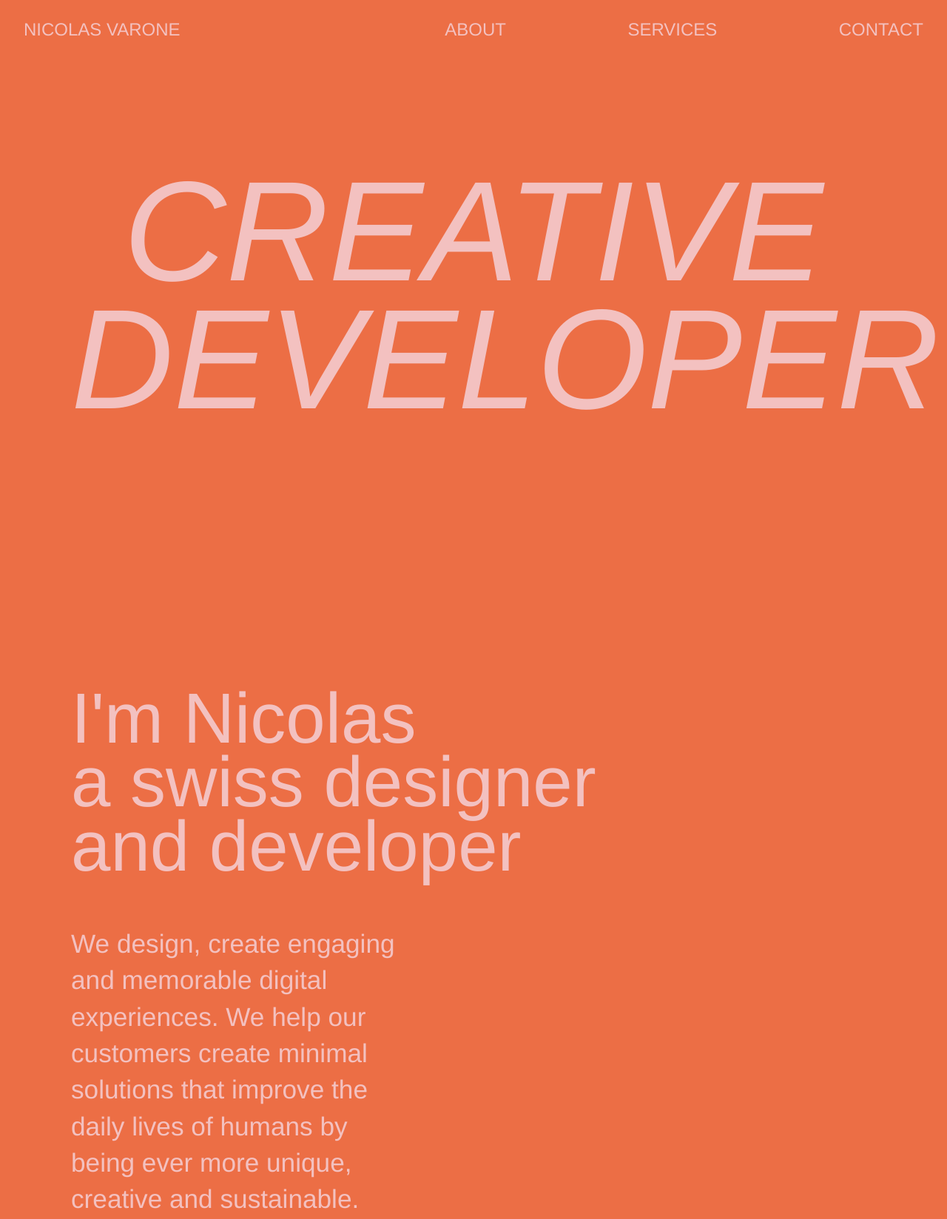
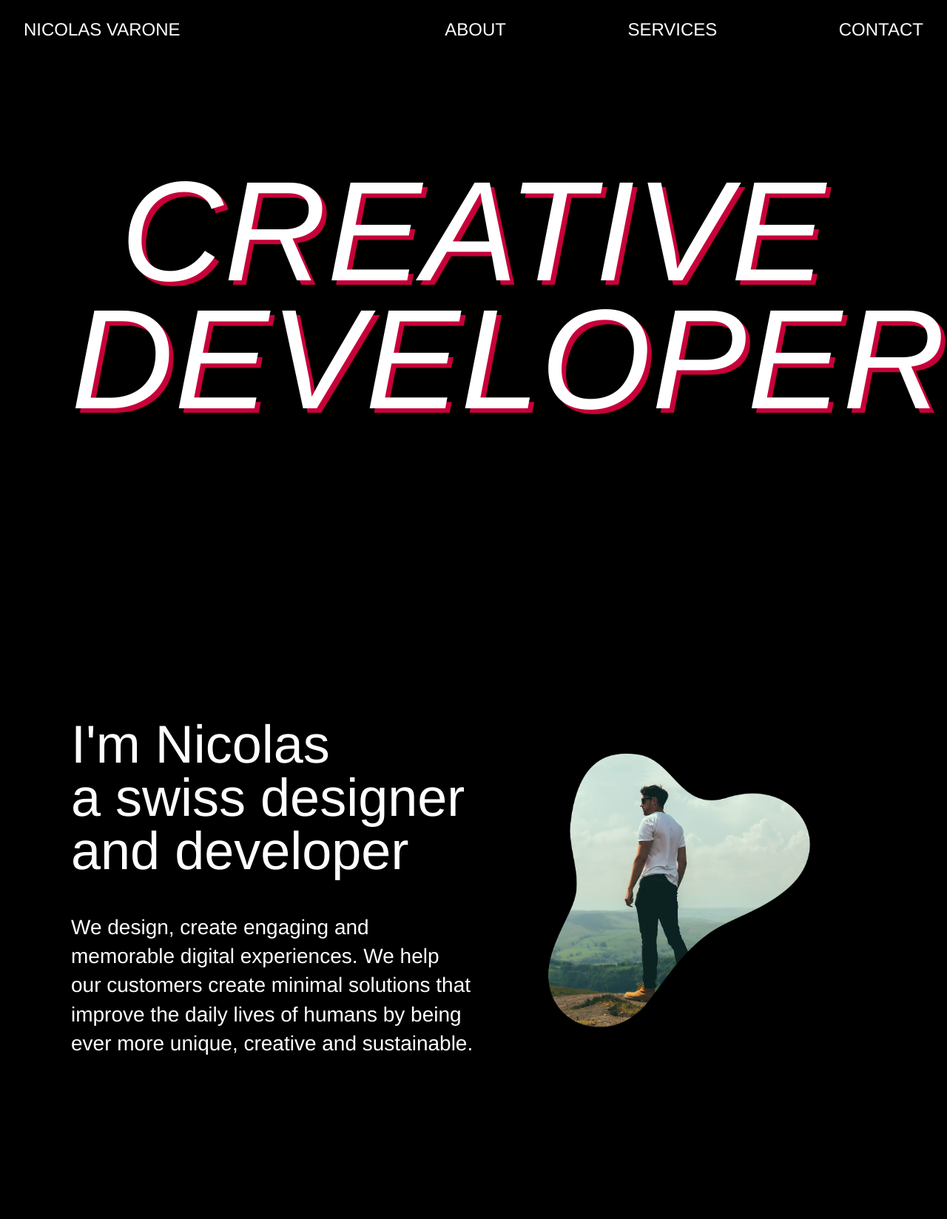
Before and after one commit to NicolasVarone/portfolio, a website built with Parcel: page index.html in a window 1280 px wide. Shown: the top 1648 px of the page at 74% size. Built offline with nearby package versions, Linux system fonts and the light colour scheme.

Commit message:
Add colors cursor and change animation hero title

```diff
--- a/index.html
+++ b/index.html
@@ -16,9 +16,15 @@
 
         <nav>
           <ul>
-            <li><a class="nav-item" href="#about-section">About</a></li>
-            <li><a class="nav-item" href="#services-section">Services</a></li>
-            <li><a class="nav-item" href="">Contact</a></li>
+            <li>
+              <a class="nav-item-red" href="#about-section">About</a>
+            </li>
+            <li>
+              <a class="nav-item-orange" href="#services-section">Services</a>
+            </li>
+            <li>
+              <a class="nav-item-green" href="">Contact</a>
+            </li>
           </ul>
         </nav>
       </div>
@@ -38,16 +44,21 @@
     <section id="about-section" class="about">
       <div class="container">
         <div class="about-content">
+          <div class="about-text">
             <div class="about-title">
               <h2>I'm Nicolas<br />a swiss designer<br />and developer</h2>
             </div>
             <div class="about-description">
               <p>
                 We design, create engaging and memorable digital experiences. We
-              help our customers create minimal solutions that improve the daily
-              lives of humans by being ever more unique, creative and
+                help our customers create minimal solutions that improve the
+                daily lives of humans by being ever more unique, creative and
                 sustainable.
               </p>
+            </div>
+          </div>
+          <div class="about-image">
+            <img src="./images/nicolas.png" alt="Nicolas" />
           </div>
         </div>
       </div>
@@ -56,16 +67,19 @@
     <section id="services-section" class="services">
       <div class="container">
         <div class="services-content">
+          <div class="services-list"></div>
+          <div class="services-text">
             <div class="services-title">
               <h2>Whith what<br />and how I work</h2>
             </div>
             <div class="services-description">
               <p>
                 We design, create engaging and memorable digital experiences. We
-              help our customers create minimal solutions that improve the daily
-              lives of humans by being ever more unique, creative and
+                help our customers create minimal solutions that improve the
+                daily lives of humans by being ever more unique, creative and
                 sustainable.
               </p>
+            </div>
           </div>
         </div>
       </div>
--- a/js/main.js
+++ b/js/main.js
@@ -11,11 +11,26 @@ const cursor = (e) => {
 
 const activeCursor = (e) => {
   const item = e.target
-  if (item.classList.contains('name') || item.classList.contains('nav-item')) {
-    mouse.classList.add('active')
+  if (item.classList.contains('name')) {
+    mouse.classList.add('active', 'red-color')
+    mouseText.innerText = 'CLICK'
+  } else if (item.classList.contains('nav-item-red')) {
+    mouse.classList.add('active', 'purple-color')
+    mouseText.innerText = 'CLICK'
+  } else if (item.classList.contains('nav-item-orange')) {
+    mouse.classList.add('active', 'orange-color')
+    mouseText.innerText = 'CLICK'
+  } else if (item.classList.contains('nav-item-green')) {
+    mouse.classList.add('active', 'green-color')
     mouseText.innerText = 'CLICK'
   } else {
-    mouse.classList.remove('active')
+    mouse.classList.remove(
+      'active',
+      'purple-color',
+      'red-color',
+      'orange-color',
+      'green-color'
+    )
     mouseText.innerText = ''
   }
 }
@@ -24,16 +39,25 @@ window.addEventListener('mousemove', cursor)
 window.addEventListener('mouseover', activeCursor)
 
 /* HERO TITLE ANIMATION */
+gsap.from('.header', {
+  y: -100,
+  duration: 1,
+  delay: 0.8,
+  opacity: 0,
+  ease: 'power3.inOut',
+})
+
 gsap.from('.line1', {
-  duration: 2,
-  x: -1500,
-  delay: 0.2,
-  ease: 'Back.easeOut',
+  y: 100,
+  duration: 1,
+  opacity: 0,
+  ease: 'power3.inOut',
 })
 
 gsap.from('.line2', {
-  duration: 2,
-  x: 1500,
-  delay: 0.2,
-  ease: 'Back.easeOut',
+  y: 100,
+  duration: 1,
+  delay: 0.4,
+  opacity: 0,
+  ease: 'power3.inOut',
 })
--- a/style/base.scss
+++ b/style/base.scss
@@ -7,22 +7,23 @@
 
 html,
 body {
-  background-color: var(--color-hero-primary);
+  background-color: var(--color-black);
   font-family: 'HelveticaNeue-Light', 'Helvetica Neue Light', 'Helvetica Neue',
     Helvetica, Arial, 'Lucida Grande', sans-serif;
   font-weight: 300;
-  color: var(--color-hero-secondary);
+  color: var(--color-white);
   scroll-behavior: smooth;
 }
 
 h2 {
-  font-size: 6rem;
+  font-size: 4.5rem;
   font-weight: 400;
-  line-height: 0.9;
+  line-height: 1;
+  margin-bottom: 3rem;
 }
 
 p {
-  font-size: 2.2rem;
+  font-size: 1.75rem;
   line-height: 1.4;
 }
 
--- a/style/components.scss
+++ b/style/components.scss
@@ -2,19 +2,34 @@
 .cursor {
   width: 3rem;
   height: 3rem;
-  border: 1px solid var(--color-hero-secondary);
+  border: 1px solid var(--color-white);
   border-radius: 50%;
   position: absolute;
   transform: translate(-50%, -50%);
   pointer-events: none;
-  transition: all 0.5s ease-in-out;
+  transition: all 0.3s ease-in-out;
   transition-property: background, transform;
   transform-origin: 100% 90%;
   z-index: 3;
 
   &.active {
-    background: var(--color-hero-secondary);
     transform: scale(2);
+  }
+
+  &.purple-color {
+    background: var(--color-purple);
+  }
+
+  &.red-color {
+    background: var(--color-red);
+  }
+
+  &.orange-color {
+    background: var(--color-orange);
+  }
+
+  &.green-color {
+    background: var(--color-green);
   }
 
   &-text {
@@ -23,6 +38,6 @@
     left: 50%;
     transform: translate(-50%, -50%);
     font-size: 0.5rem;
-    color: var(--color-hero-primary);
+    color: var(--color-white);
   }
 }
--- a/style/layout.scss
+++ b/style/layout.scss
@@ -1,6 +1,15 @@
 /* HEADER */
 .header {
   height: 10vh;
+  position: sticky;
+  top: 0;
+  background-image: linear-gradient(
+    180deg,
+    var(--color-black),
+    80%,
+    rgba(0, 0, 0, 0)
+  );
+  z-index: 2;
   display: flex;
   justify-content: center;
   align-items: center;
@@ -54,7 +63,9 @@
         text-transform: uppercase;
         font-style: italic;
         line-height: 0.9;
+        letter-spacing: 1px;
         text-align: center;
+        text-shadow: 6px 6px 0px var(--color-red);
 
         span {
           display: block;
@@ -66,30 +77,51 @@
 
 /* ABOUT */
 .about {
-  padding-top: 8rem;
+  height: 100vh;
 
-  &-title {
-    margin-bottom: 4rem;
+  .container {
+    display: flex;
+    align-items: center;
   }
 
-  &-description {
-    padding-right: 40rem;
+  &-content {
+    display: flex;
+    align-items: center;
+  }
+
+  &-text {
+    width: 50%;
+  }
+
+  &-image {
+    width: 50%;
+    display: flex;
+    justify-content: center;
+
+    img {
+      width: 75%;
+    }
   }
 }
 
 /* SERVICES */
 .services {
-  padding-top: 8rem;
+  height: 100vh;
+
+  .container {
+    display: flex;
+    align-items: center;
+  }
 
   &-content {
-    text-align: right;
+    display: flex;
+  }
 
-    .services-title {
-      margin-bottom: 4rem;
-    }
+  &-list {
+    width: 50%;
+  }
 
-    .services-description {
-      padding-left: 40rem;
-    }
+  &-text {
+    width: 50%;
   }
 }
--- a/style/main.scss
+++ b/style/main.scss
@@ -7,6 +7,10 @@
 
 /* VARIABLES */
 :root {
-  --color-hero-primary: #ec6e45;
-  --color-hero-secondary: #f3c1c0;
+  --color-black: #000;
+  --color-white: #fff;
+  --color-purple: #d7acff;
+  --color-red: #c70039;
+  --color-orange: #f37121;
+  --color-green: #c0e218;
 }
```
Also changed, not shown: images/nicolas.png (added), 1 other file. Lines whose indentation alone changed are shown as unchanged.
